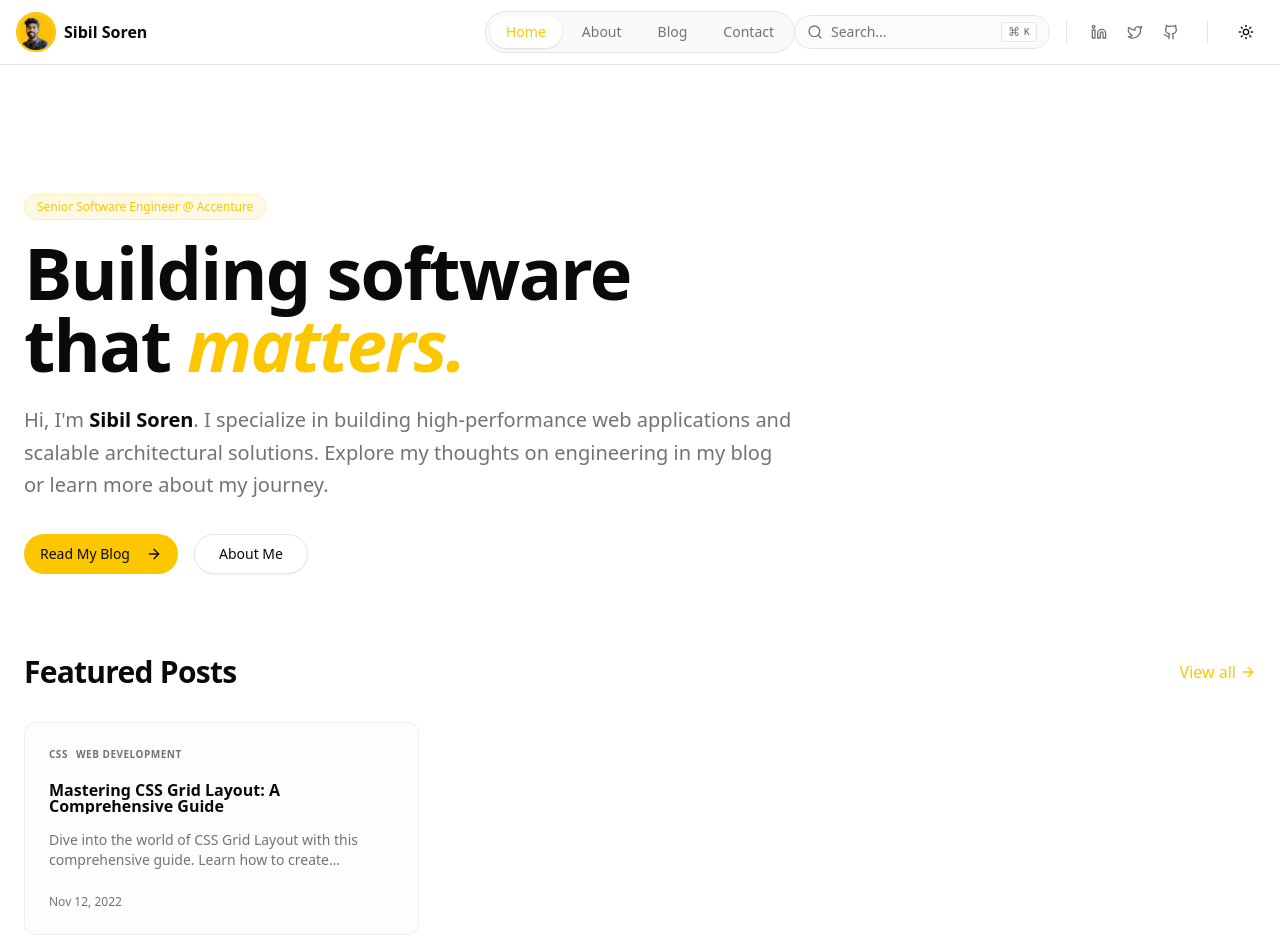
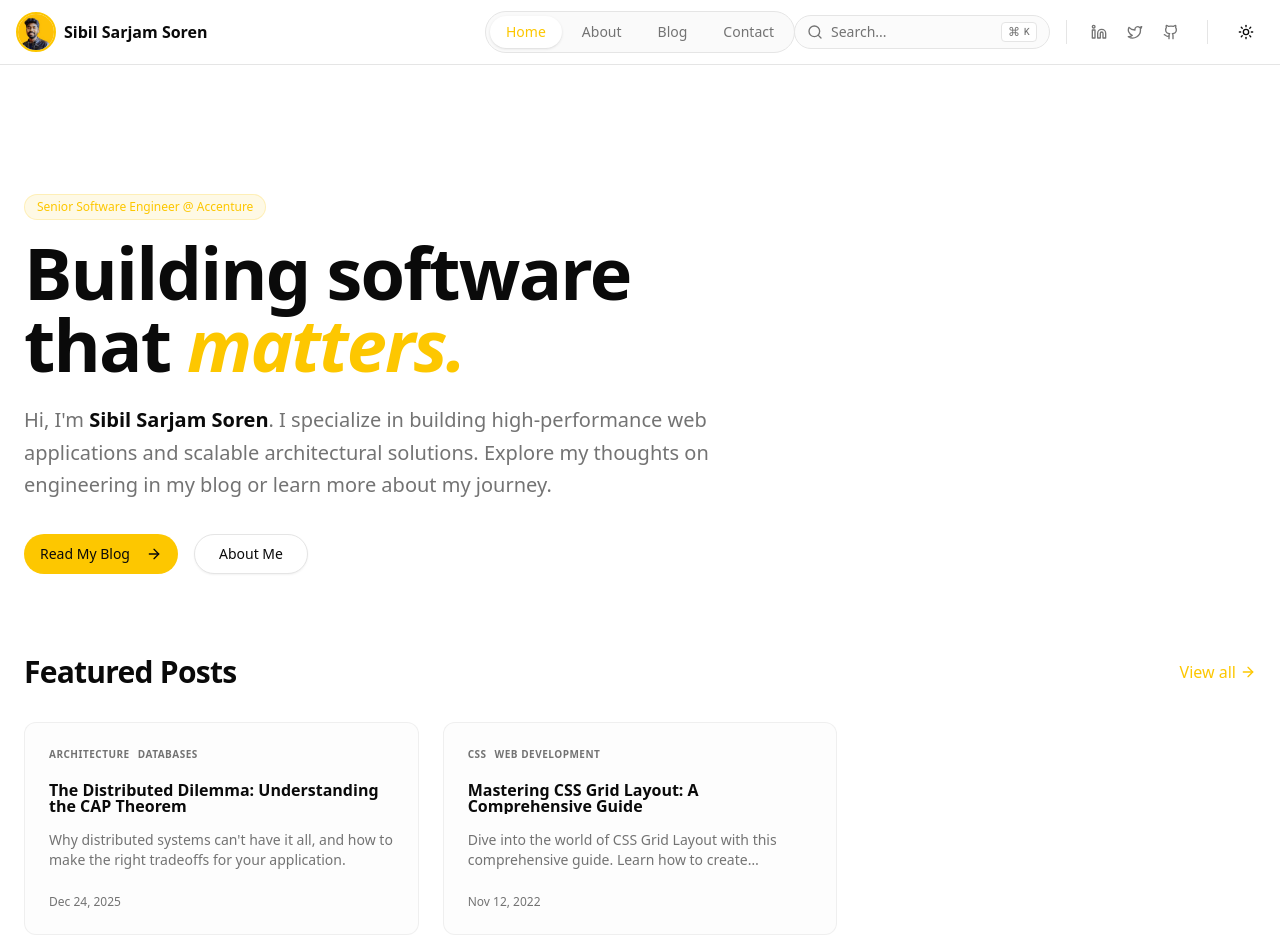
Before and after one commit to SibilSoren/personal-blog, a Next.js app: page / in a window 1280 px wide. Shown: the top 952 px of the page. Built offline with nearby package versions, Linux system fonts and the light colour scheme.

Commit message:
Update profile name to Sibil Sarjam Soren across the entire site

```diff
--- a/src/app/about/page.tsx
+++ b/src/app/about/page.tsx
@@ -39,7 +39,7 @@ export default function AboutPage() {
                 <div className="w-32 h-32 md:w-48 md:h-48 shrink-0 relative rounded-2xl overflow-hidden border-4 border-primary/20 shadow-xl">
                   <Image
                     src="/avatar.png"
-                    alt="Sibil Soren"
+                    alt="Sibil Sarjam Soren"
                     fill
                     className="object-cover"
                   />
--- a/src/app/layout.tsx
+++ b/src/app/layout.tsx
@@ -14,8 +14,8 @@ const geistMono = Geist_Mono({
 });
 
 export const metadata: Metadata = {
-  title: "Sibil Soren | Senior Software Engineer",
-  description: "Personal blog and portfolio of Sibil Soren, Senior Software Engineer at Accenture.",
+  title: "Sibil Sarjam Soren | Senior Software Engineer",
+  description: "Personal blog and portfolio of Sibil Sarjam Soren, Senior Software Engineer at Accenture.",
 };
 
 import { Header } from "@/components/layout/header";
--- a/src/app/page.tsx
+++ b/src/app/page.tsx
@@ -23,7 +23,7 @@ export default function Home() {
               Building software that <span className="text-primary italic">matters.</span>
             </h1>
             <p className="text-xl text-muted-foreground mb-8 leading-relaxed">
-              Hi, I'm <span className="text-foreground font-semibold">Sibil Soren</span>. I specialize in building high-performance web applications and scalable architectural solutions. Explore my thoughts on engineering in my blog or learn more about my journey.
+              Hi, I'm <span className="text-foreground font-semibold">Sibil Sarjam Soren</span>. I specialize in building high-performance web applications and scalable architectural solutions. Explore my thoughts on engineering in my blog or learn more about my journey.
             </p>
             <div className="flex flex-wrap gap-4">
               <Button asChild size="lg" className="rounded-full">
--- a/src/components/layout/footer.tsx
+++ b/src/components/layout/footer.tsx
@@ -8,7 +8,7 @@ export function Footer() {
         <div className="flex flex-col items-center justify-between gap-4 py-8 md:h-24 md:flex-row md:py-0">
           <div className="flex flex-col items-center gap-4 px-8 md:flex-row md:gap-2 md:px-0">
             <p className="text-center text-sm leading-loose text-muted-foreground md:text-left">
-              &copy; {new Date().getFullYear()} Sibil Soren. Built with{" "}
+              &copy; {new Date().getFullYear()} Sibil Sarjam Soren. Built with{" "}
               <Link
                 href="https://nextjs.org"
                 target="_blank"
--- a/src/components/layout/header.tsx
+++ b/src/components/layout/header.tsx
@@ -38,13 +38,13 @@ export function Header({ posts }: HeaderProps) {
           <div className="h-10 w-10 overflow-hidden rounded-full border-2 border-primary">
             <Image
               src="/avatar.png"
-              alt="Sibil Soren"
+              alt="Sibil Sarjam Soren"
               width={40}
               height={40}
               className="object-cover"
             />
           </div>
-          <span className="hidden font-bold sm:inline-block">Sibil Soren</span>
+          <span className="hidden font-bold sm:inline-block">Sibil Sarjam Soren</span>
         </Link>
 
         {/* Centered Navigation Pill */}
--- a/src/content/blog/mastering-css-grid.mdx
+++ b/src/content/blog/mastering-css-grid.mdx
@@ -4,7 +4,7 @@ description: "Dive into the world of CSS Grid Layout with this comprehensive gui
 image: "/blogs/kelly-sikkema--1_RZL8BGBM-unsplash.jpg"
 publishedAt: "2022-11-12"
 updatedAt: "2022-11-12"
-author: "codebucks"
+author: "Sibil Sarjam Soren"
 isPublished: true
 tags:
 - css
--- /dev/null
+++ b/src/content/blog/understanding-cap-theorem.mdx
@@ -0,0 +1,78 @@
+---
+title: "The Distributed Dilemma: Understanding the CAP Theorem"
+description: "Why distributed systems can't have it all, and how to make the right tradeoffs for your application."
+image: "/cap-theorem.png"
+publishedAt: "2025-12-24"
+updatedAt: "2025-12-24"
+author: "Sibil Sarjam Soren"
+isPublished: true
+tags: ["Architecture", "Databases", "Distributed Systems"]
+---
+
+Imagine you're running a global bookstore. You have servers in New York, London, and Tokyo. When someone buys the last copy of a rare book in Tokyo, the servers in New York and London need to know immediately so they don't sell it again.
+
+But what happens if the network between Tokyo and London breaks? This is the fundamental challenge of distributed systems, and it's perfectly summarized by the **CAP Theorem**.
+
+---
+
+## What is the CAP Theorem?
+
+Proposed by Eric Brewer in 2000, the CAP theorem states that a distributed data store can only provide two of the following three guarantees:
+
+### 1. Consistency (C)
+Every read receives the most recent write or an error. In our bookstore, this means if I update a price in Tokyo, a user in London sees that new price the very next millisecond.
+
+### 2. Availability (A)
+Every request receives a (non-error) response, without the guarantee that it contains the most recent write. In other words, the system is always "up," even if some data is slightly stale.
+
+### 3. Partition Tolerance (P)
+The system continues to operate despite an arbitrary number of messages being dropped (or delayed) by the network between nodes. In the real world, network failures are inevitable—so **Partition Tolerance is a must**.
+
+![CAP Theorem Diagram](/cap-theorem.png)
+
+---
+
+## The "Pick Two" Law
+
+In a perfect world with a 100% reliable network, you could have all three. But since networks *will* fail (a "network partition"), you are forced to choose:
+
+### Case 1: The ATM (Consistency - CP)
+When you go to an ATM to withdraw money, the system must be **Consistent**. If the ATM cannot reach the main bank server to verify your balance due to a network error, it won't just guess. It will say **"Out of Service."**
+
+*   **Tradeoff**: It chooses **Consistency** (preventing double spending) over **Availability** (serving the customer).
+
+### Case 2: Social Media Feeds (Availability - AP)
+When you "like" a post on Instagram or X, the system needs to be **Available**. Even if there's a minor network glitch, the app will show your "like" immediately. It might take a few seconds for that like to sync across the globe, but the app keeps working.
+
+*   **Tradeoff**: It chooses **Availability** (keeping the UI responsive) over **Immediate Consistency**.
+
+---
+
+## Which One Should You Choose?
+
+The choice depends entirely on your use case:
+
+| Use Case | Recommended | Examples |
+| :--- | :--- | :--- |
+| **Financial Systems** | **CP** (Consistency) | SQL Databases (Postgres, MySQL), MongoDB (usually) |
+| **Social Media / Discovery** | **AP** (Availability) | Cassandra, DynamoDB, CouchDB |
+| **Inventory Management** | **CP** (Consistency) | To avoid overselling stock |
+| **Real-time Analytics** | **AP** (Availability) | To keep ingestion fast |
+
+---
+
+## The Modern Reality: PACELC
+
+The CAP theorem is a great starting point, but modern systems often use **Eventual Consistency**.
+
+The **PACELC theorem** extends CAP by saying: *In case of a Partition (P), choose between Availability (A) and Consistency (C); Else (E), choose between Latency (L) and Consistency (C).*
+
+Essentially, even when the network is fine, we still trade a bit of consistency for better performance (lower latency).
+
+---
+
+## Conclusion
+
+There is no "perfect" database or architecture. Every decision is a tradeoff. As a Senior Software Engineer, your job isn't to find the "best" tool, but the most appropriate tool for the specific constraints of your project.
+
+Are you building a bank or a blog? The answer to that question will tell you exactly where you sit on the CAP triangle.
```
